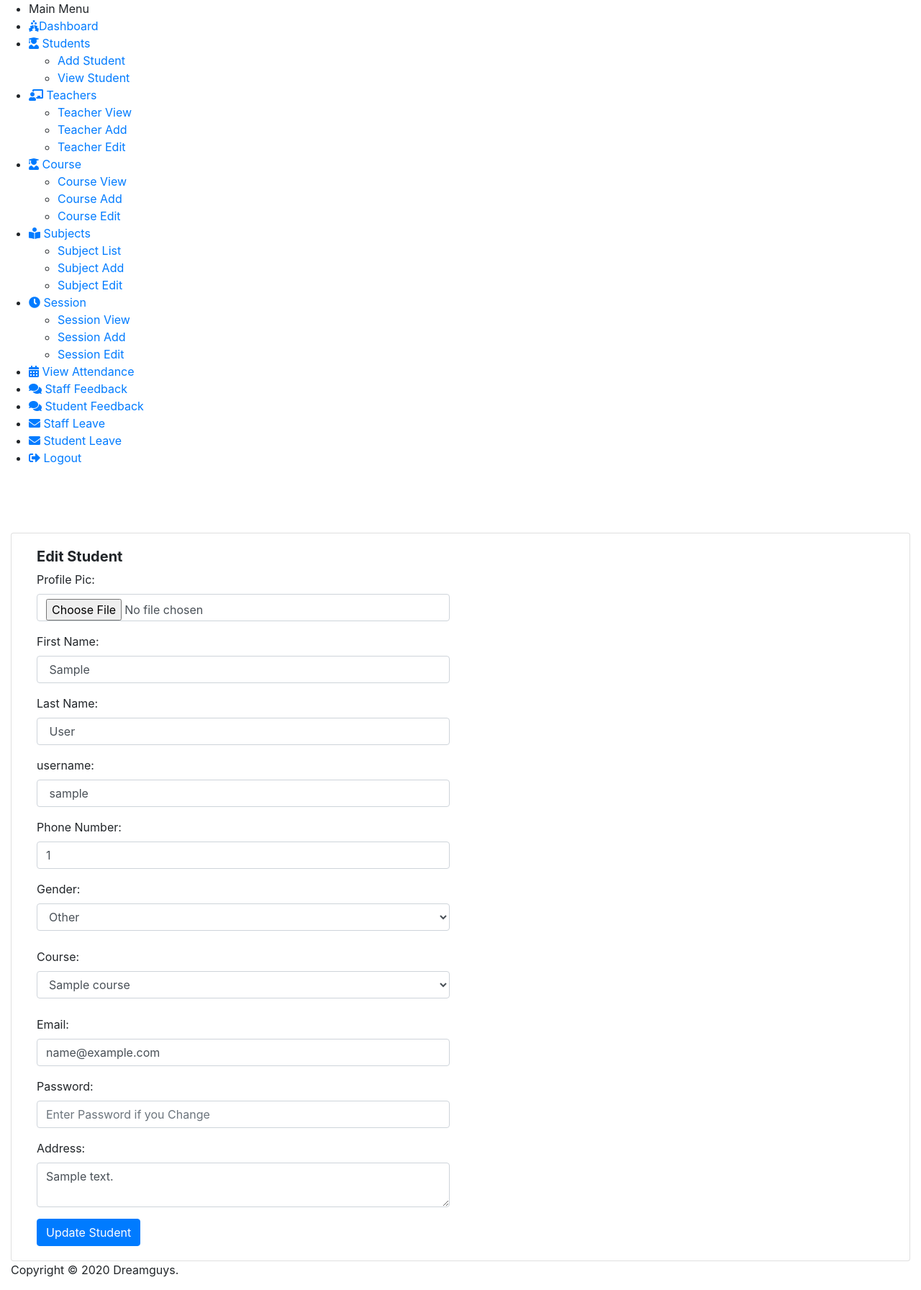
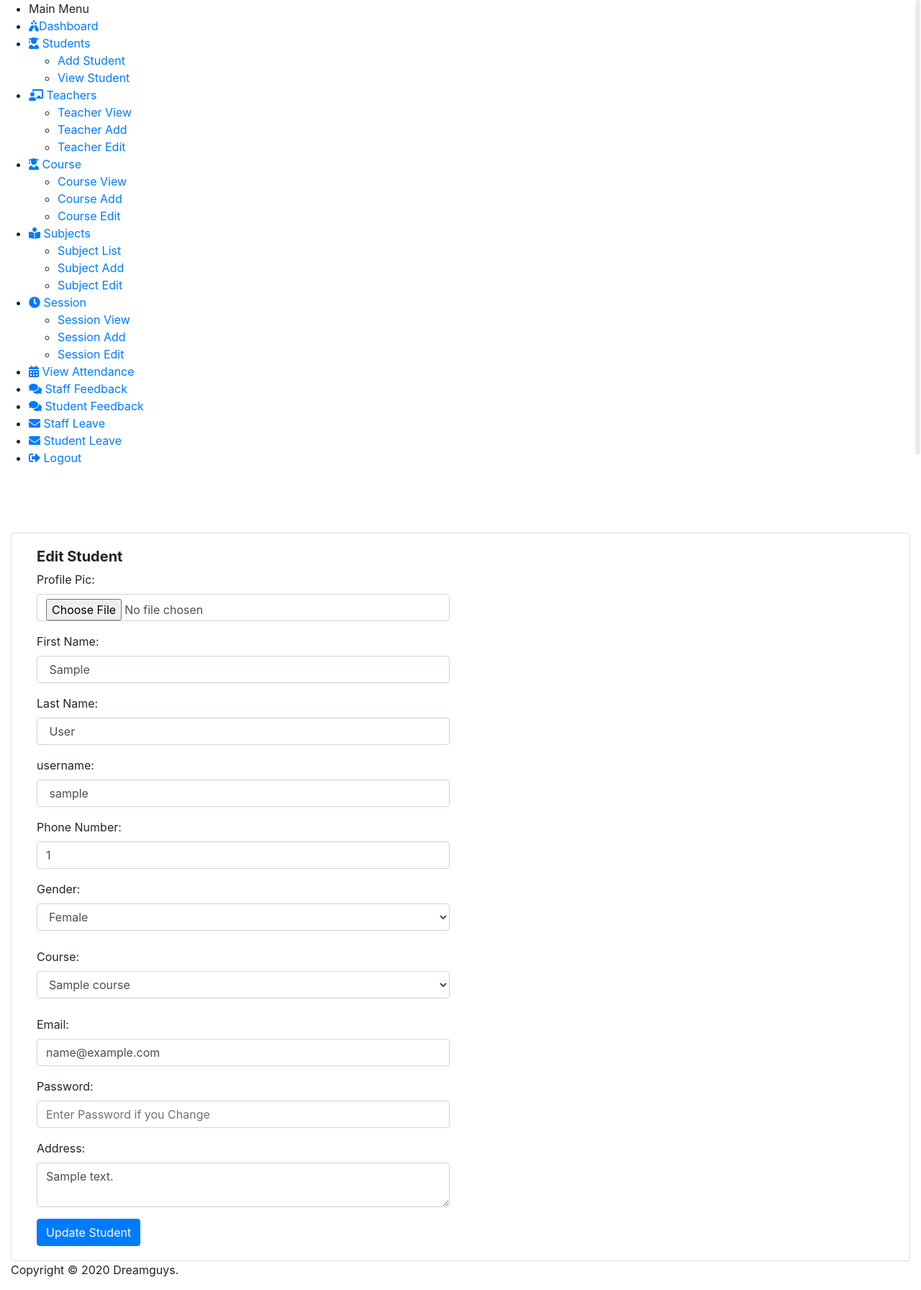
Before and after one commit to haroonatieeq352/School_Management_System, a Django app: page /HOD/Student/Edit/1/ in a window 1280 px wide. Shown: the part 257-2049 px from the top of the page at 72% size. Run offline with Django 5.2, Linux system fonts and the light colour scheme; tables that the repository leaves empty hold one stand-in row (values such as "Sample post"); some libraries are stand-ins or nearby versions.

```diff
--- a/templates/HOD/edit_student.html
+++ b/templates/HOD/edit_student.html
@@ -60,7 +60,7 @@
                                     <option>Select Gender</option>
                                     <option selected="{{i.gender}}" value="Male">Male</option>
                                     <option selected="{{i.gender}}" value="Femail">Female</option>
-                                    <option selected="{{i.gender}}" value="Other">Other</option>
+                                    <option value="Other">Other</option>
                                 </select>
                     </div>
                     <br>
```
Also changed, not shown: media/profile_pic/pic5.webp (added), media/profile_pic/pic9_Gcuj19s.png (added).
